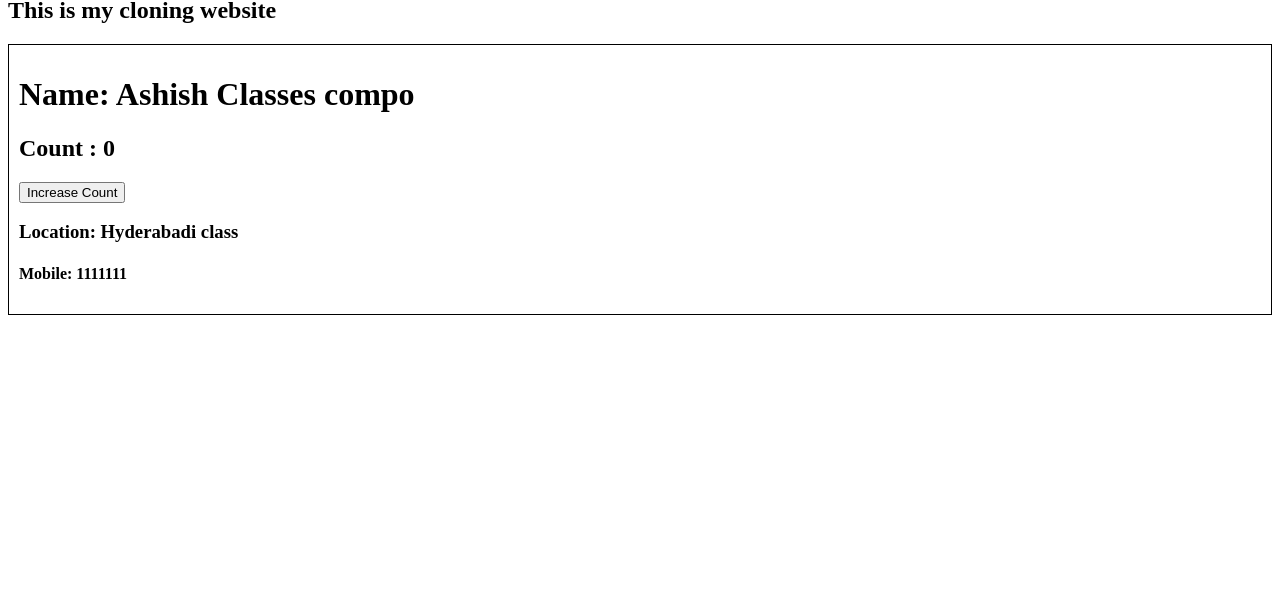
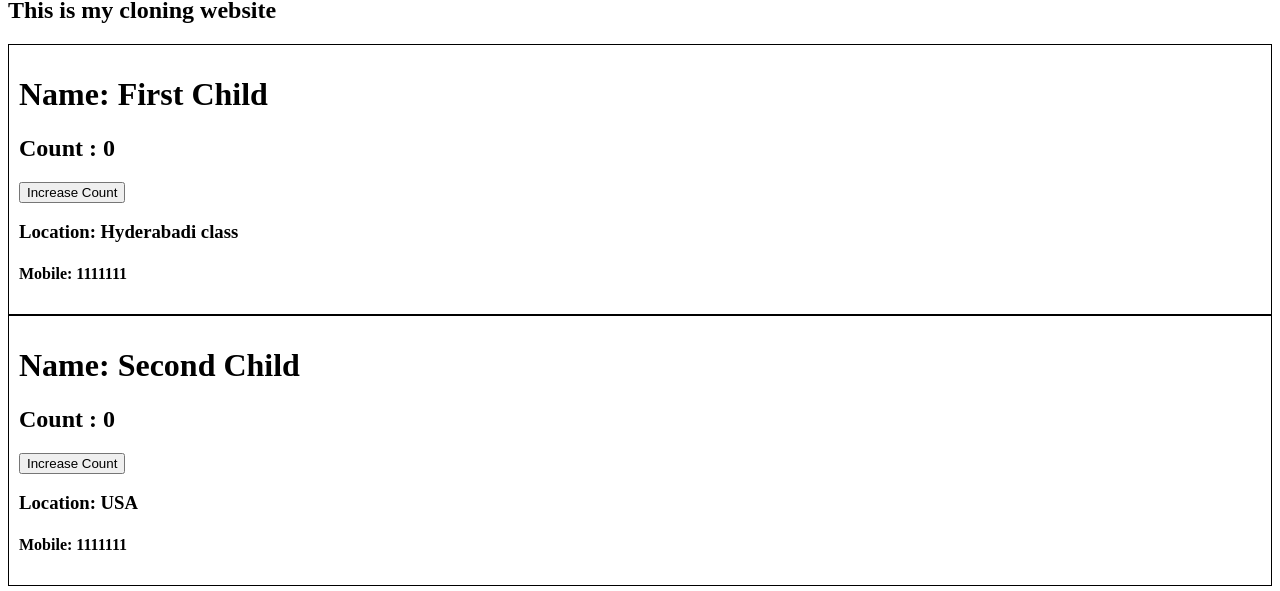
Before and after one commit to AshishAhuja124/Swiggy-clone, a React (Vite) app: page /about in a window 1280 px wide. Shown: the part 247-838 px from the top of the page. Before the commit the page ends 800 px from the top, so only its background shows below. Built offline with nearby package versions, Linux system fonts and the light colour scheme.

Commit message:
Lifecycle of React Components render and commit phase

```diff
--- a/src/components/About.js
+++ b/src/components/About.js
@@ -8,9 +8,26 @@ const About = () => {
             <h1>About Us</h1>
             <h2>This is my cloning website</h2>
             {/* <User  name = {"Ashish function"}/> */}
-            <UserClass name = {"Ashish Classes compo"} location={"Hyderabadi class"} />
+            <UserClass name = {"First Child"} location={"Hyderabadi class"} />
+            <UserClass name = {"Second Child"} location={"USA"} />
+
         </div>
     )
 }
 
+//Life cycle
+//  Parent constructorr
+//  parent render
+
+//  - First constructorr
+//  - First render
+
+//  - Second con
+//  - Second render
+
+//  - First componentDidMount
+//  - Second Component did MouseEvent
+
+//  - Parent componentDidMount
+
 export default About;
--- a/src/components/UserClass.js
+++ b/src/components/UserClass.js
@@ -7,12 +7,19 @@ class UserClass extends React.Component {
         this.state = {
             count: 0,
         }
+        console.log(this.props.name +"child constructor");
     }
 
+    componentDidMount() {
+        console.log(this.props.name +"COmponent did mount");
+        //this is calledd once the component is completely mounted or loaded
+        //It is used to make an api calls
+    }
 
     render() {
         const {name, location} = this.props;
         const { count } = this.state;
+        console.log(this.props.name + " render called");
 
         return (
             <div className="user-card">
```
